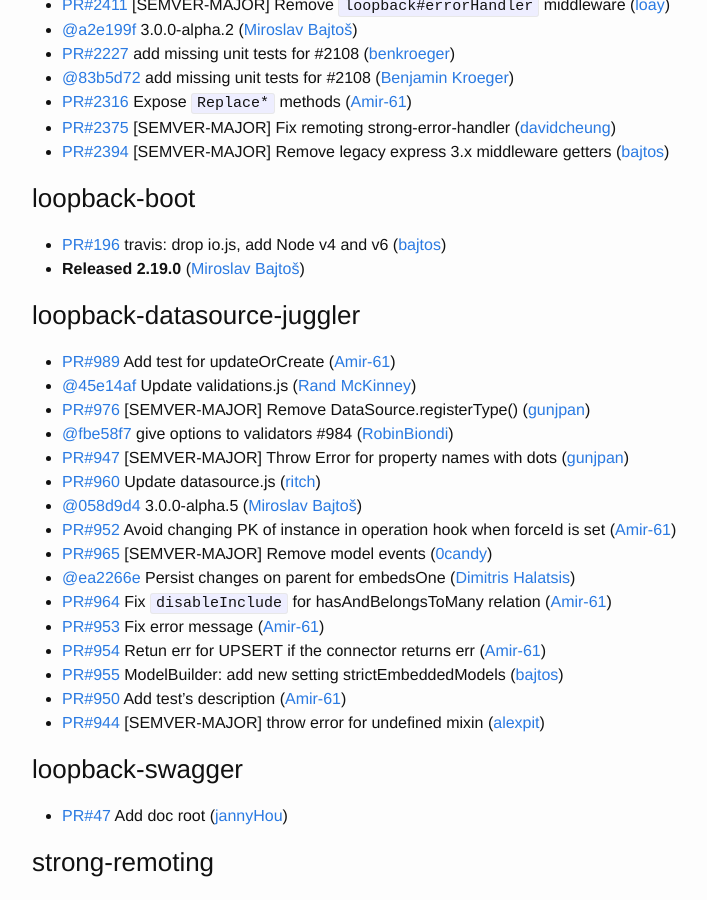
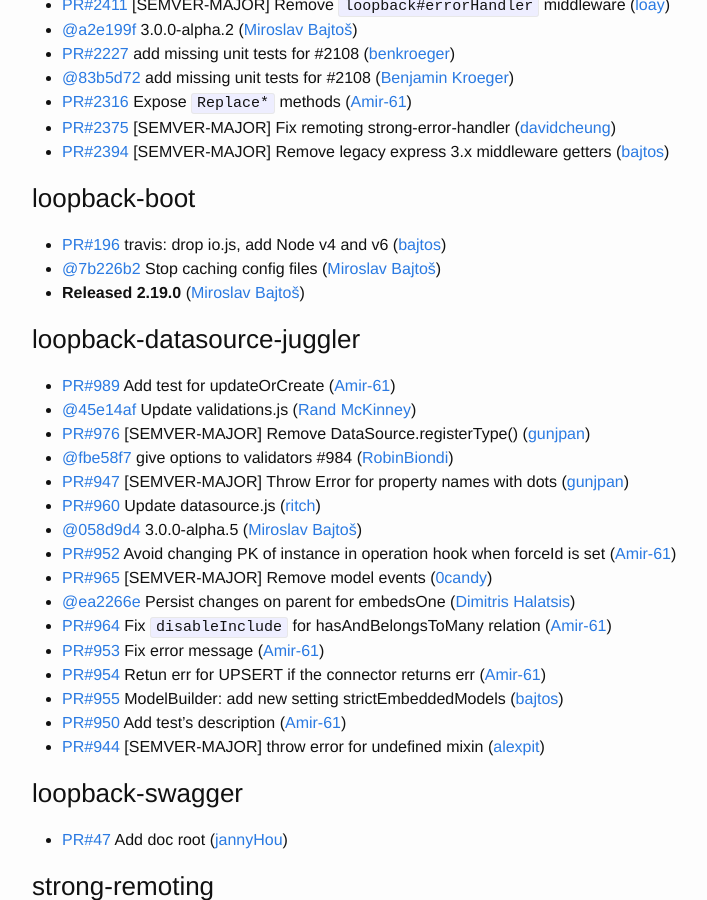
Before and after one commit to strongloop/loopback, a Jekyll site: the page built from index.md, in a window 1280 px wide and 900 px high, scrolled down 701 px. Shown: the whole window, without its empty margins (238-945 px from the left). Built offline with Jekyll 4.4.1, drawn with Linux system fonts in a browser that asks for light colours.

Commit message:
Update changelog

```diff
--- a/index.md
+++ b/index.md
@@ -36,6 +36,7 @@
 
 ### loopback-boot
  * [PR#196](https://github.com/strongloop/loopback-boot/pull/196) travis: drop io.js, add Node v4 and v6 ([bajtos](https://github.com/bajtos))
+ * [@7b226b2](https://github.com/strongloop/loopback-boot/commit/7b226b212ec81950e99552d746fb48f41aa948f8) Stop caching config files ([Miroslav Bajtoš](https://github.com/bajtos))
  * **Released 2.19.0** ([Miroslav Bajtoš](https://github.com/bajtos))
 
 
```
